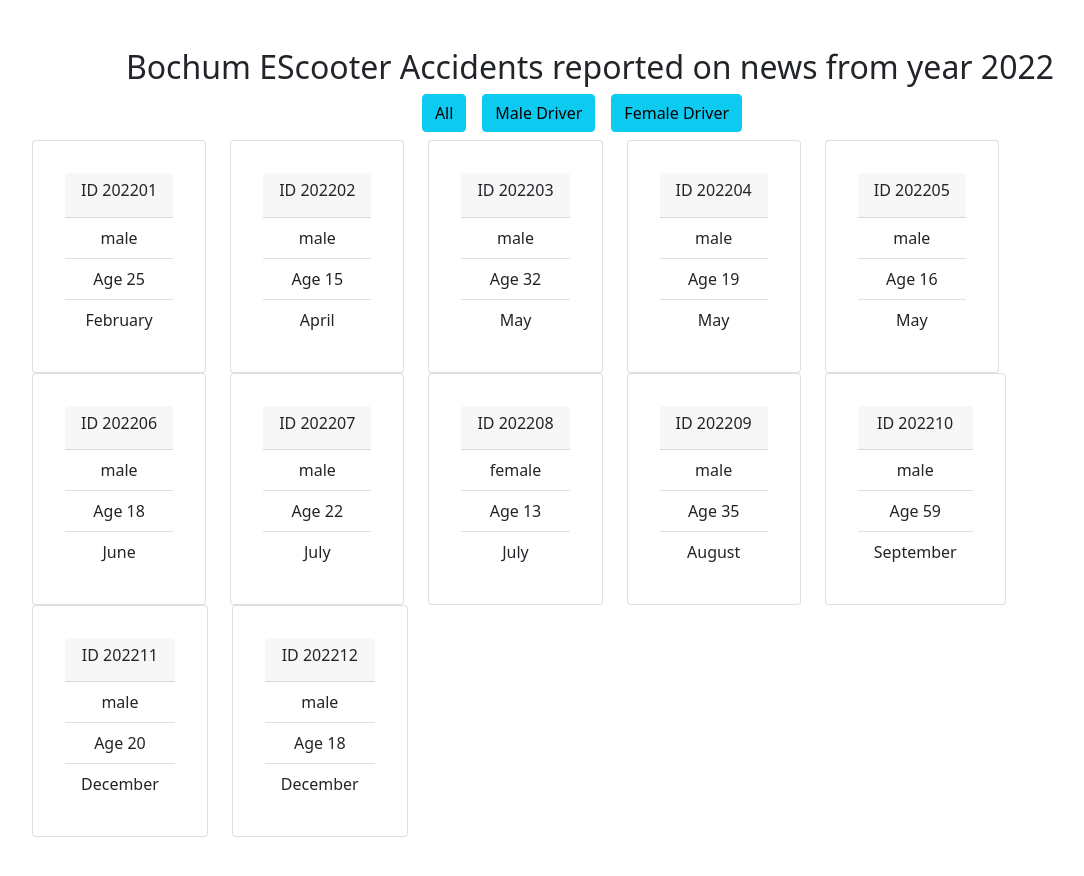
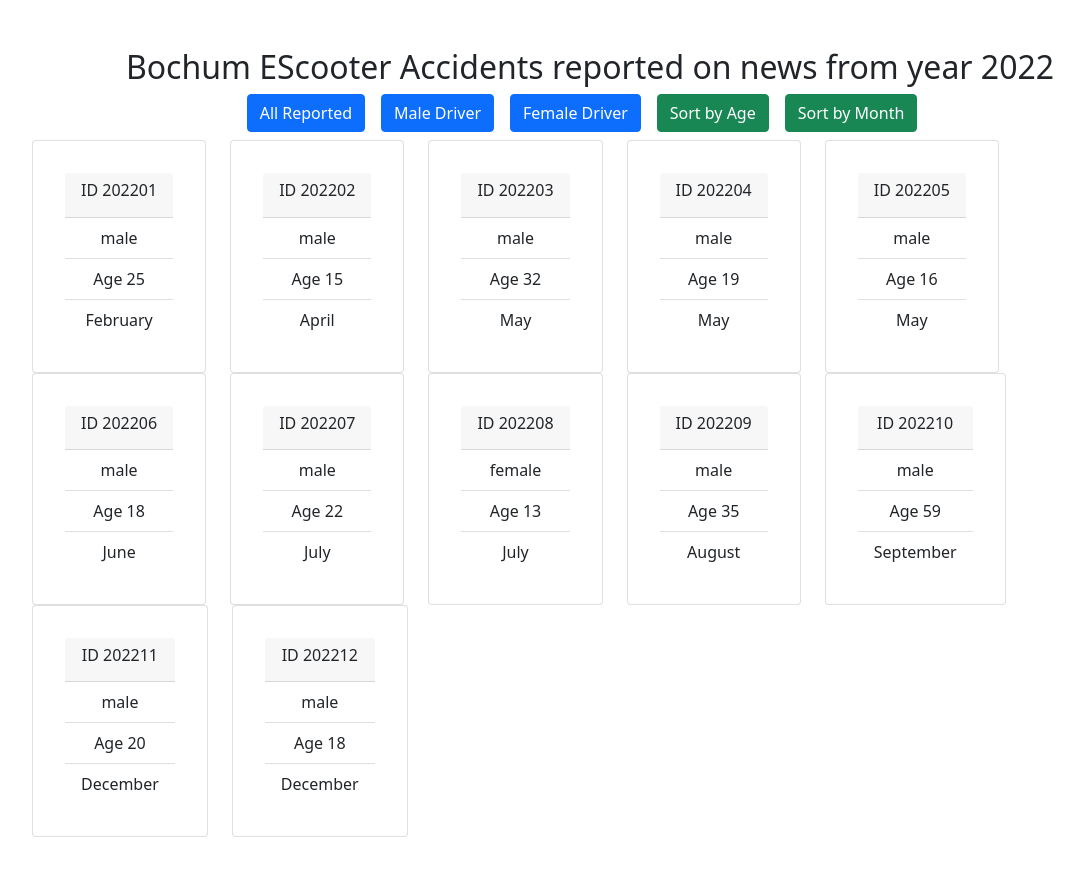
Before and after one commit to Shannon2023Fall/week8project, a React (Vite) app: page / in a window 1280 px wide. Shown: the top 876 px of the page, without its empty margins (50-1134 px from the left). Built offline with nearby package versions, Linux system fonts and the light colour scheme.

Commit message:
modify Filter.jsx

```diff
--- a/src/App.jsx
+++ b/src/App.jsx
@@ -5,8 +5,8 @@ import Filter from './Filter'
 export default function App() {
 
   return (
-    <>
+    <div>
       <Filter />
-    </>
+    </div>
   )
 }
--- a/src/Filter.jsx
+++ b/src/Filter.jsx
@@ -3,23 +3,31 @@ import Accidents from './EScooterAccidents.json';
 
 
 export default function Filter() {
-    {/* Why this const[] needs to be inside of function not over it? */ }
+
     const [crash, setCrash] = useState(Accidents);
     console.log(crash);
 
-    const filterCrash =(catCrash)=>{
-        const updateCrash = Accidents.filter((curCrash)=>{
-            return curCrash.gender === catCrash
+    const filterCrash =(driverCrash)=>{
+        const updateCrash = Accidents.filter((genderCrash)=>{
+            return genderCrash.gender === driverCrash
         });
         setCrash(updateCrash);
+    }
+
+    const sortCrash =(valCrash)=>{
+        const sortingCrash = driverCrash.sort(()=>{
+
+        })
     }
 
     return (
         <div className="container mt-3 mb-5">
             <h2>Bochum EScooter Accidents reported on news from year 2022</h2>
-            <button type="button" class="btn btn-info me-3 mb-2" onClick={()=>setCrash(Accidents)}>All</button>
-            <button type="button" class="btn btn-info me-3 mb-2" onClick={()=>filterCrash("male")}>Male Driver</button>
-            <button type="button" class="btn btn-info me-3 mb-2"onClick={()=>filterCrash("female")}>Female Driver</button>
+            <button type="button" class="btn btn-primary me-3 mb-2" onClick={()=>setCrash(Accidents)}>All Reported</button>
+            <button type="button" class="btn btn-primary me-3 mb-2" onClick={()=>filterCrash("male")}>Male Driver</button>
+            <button type="button" class="btn btn-primary me-3 mb-2" onClick={()=>filterCrash("female")}>Female Driver</button>
+            <button type="button" class="btn btn-success me-3 mb-2">Sort by Age</button>
+            <button type="button" class="btn btn-success me-3 mb-2">Sort by Month</button>
 
             <div className="row">
                 {/* A map is the standard JavaScript function and also a type of data collection. It offers a fast searching of data. */}
```
